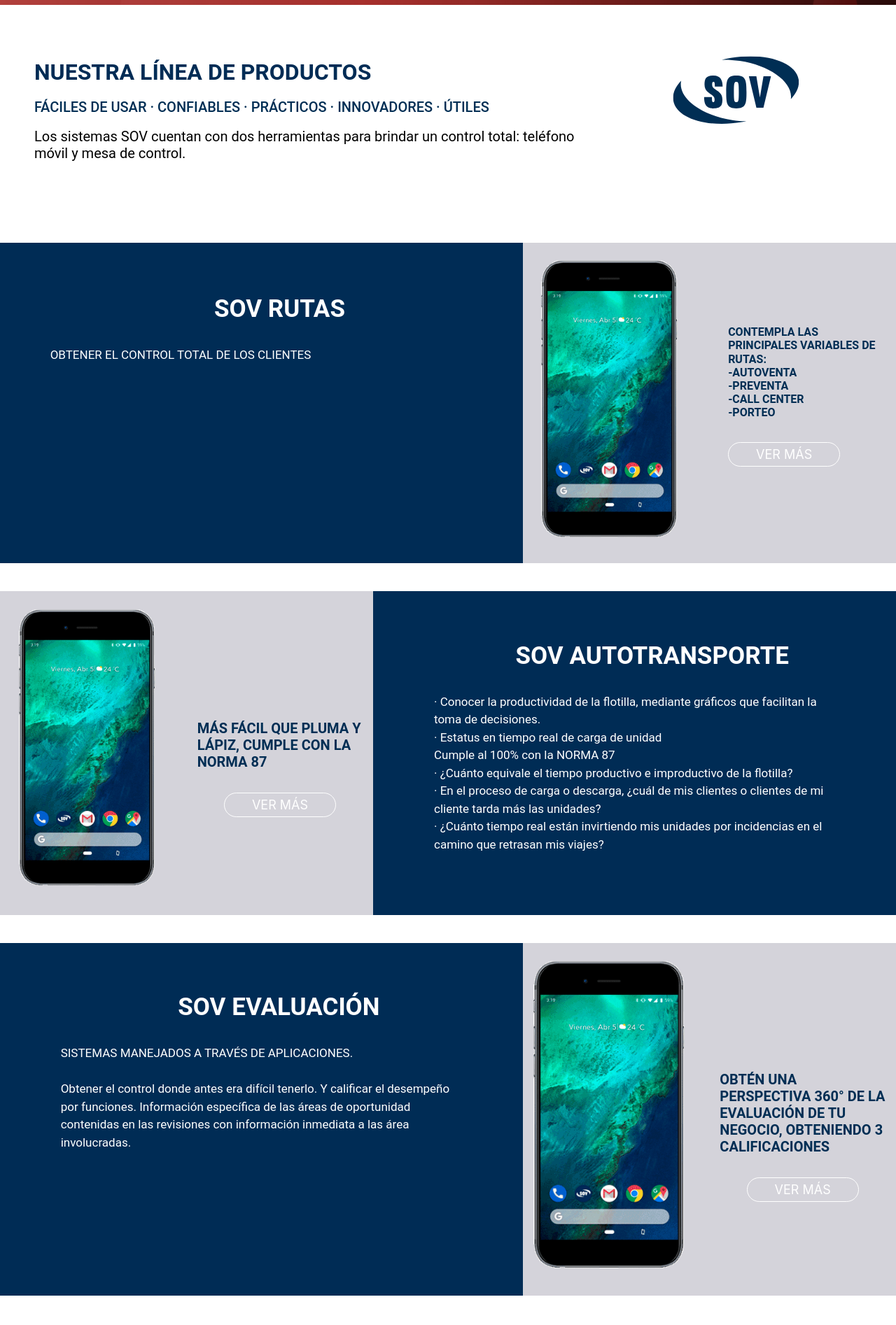
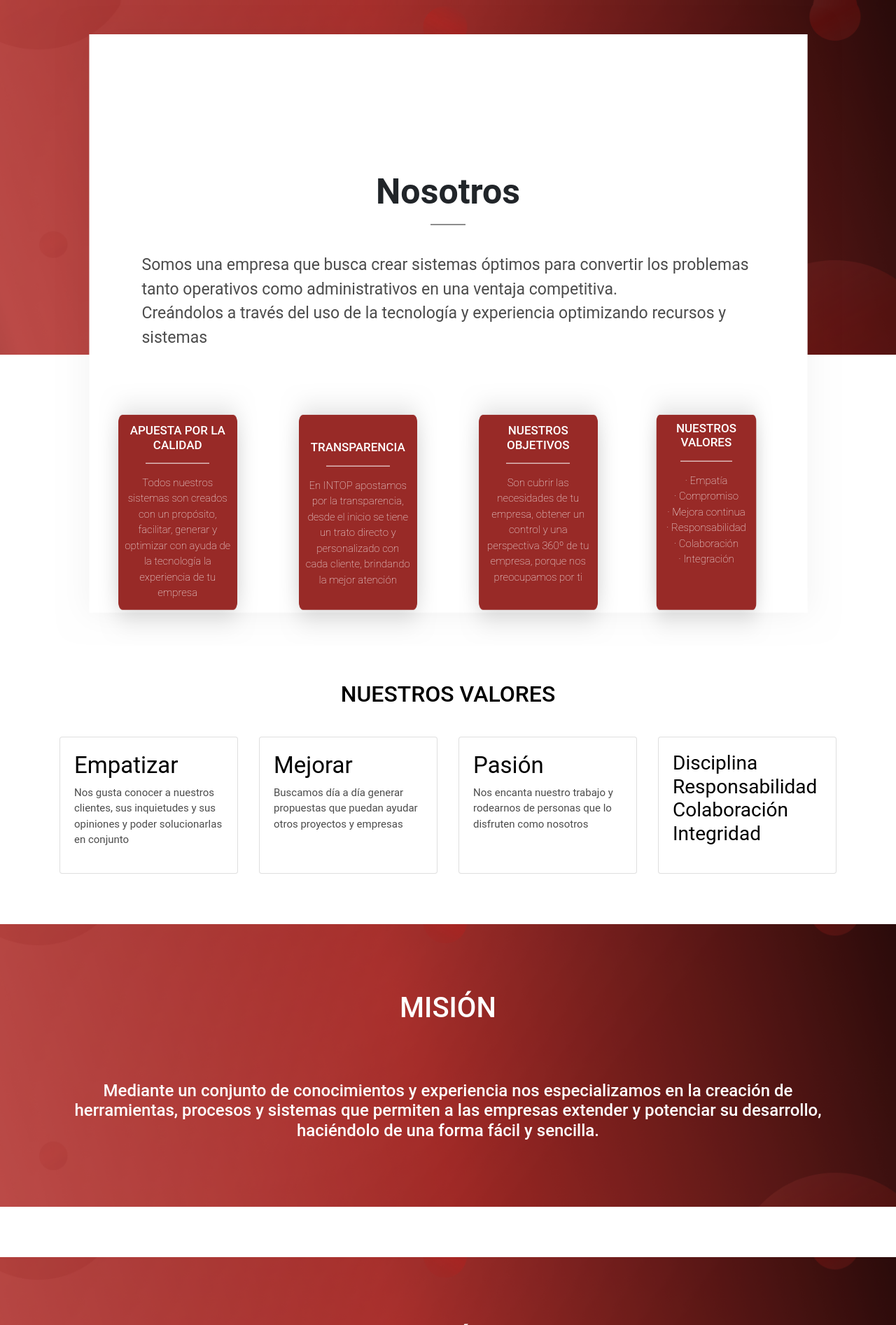
Before and after one commit to SergeantMini/susa2.0, a PHP site: page /nosotros.php in a window 1280 px wide. Shown: the part 309-2203 px from the top of the page at 70% size. Run offline with PHP 8.4, Linux system fonts and the light colour scheme.

Commit message:
Update nosotros.php

```diff
--- a/workspace/nosotros.php
+++ b/workspace/nosotros.php
@@ -4,11 +4,9 @@
     <!-- Required meta tags -->
     <meta charset="utf-8">
     <meta name="viewport" content="width=device-width, initial-scale=1, shrink-to-fit=no">
-
     <!-- Bootstrap CSS -->
     <link rel="stylesheet" href="https://stackpath.bootstrapcdn.com/bootstrap/4.3.1/css/bootstrap.min.css" integrity="sha384-ggOyR0iXCbMQv3Xipma34MD+dH/1fQ784/j6cY/iJTQUOhcWr7x9JvoRxT2MZw1T" crossorigin="anonymous">
     <link rel="stylesheet" type="text/css" href="estilos.css">
-
     <title>Intop Solutions</title>
   </head>
   <body>
@@ -27,15 +25,14 @@
             <a class="nav-link" style="color : white" href="index.php">INICIO</a>
           </li>
           <li class="nav-item">
-            <a class="nav-link" style="color : white" href="productos.php">PRODUCTOS
-            </a>
+            <a class="nav-link" style="color : white" href="productos.php">PRODUCTOS</a>
           </li>
           <li class="nav-item">
             <a class="nav-link" style="color : white" href="servicios.php">SERVICIOS</a>
           </li>
           <li class="nav-item active tabActiva">
-            <a class="nav-link" style="color : white" href="nosotros.php">NOSOTROS</a>
-            <span class="sr-only">(current)</span>
+            <a class="nav-link" style="color : white" href="nosotros.php">NOSOTROS
+            <span class="sr-only">(current)</span></a>
           </li>
           <li class="nav-item">
             <a class="nav-link" style="color : white" href="contacto.php">CONTACTO</a>
@@ -44,47 +41,203 @@
       </div>
     </div>
 </nav>
-
-<div  style="text-align:center;width:100%;">
-  <div class="row" style="display: flex;width:100%;">
-    <div class="col-sm-8 form-group" style="display: flex;display: -webkit-flex;flex-wrap: wrap;padding-left:5%;">
-      <div class="container">
-        <div class="row">
-          <h2 style="font-family: 'Roboto', sans-serif;
-                  	font-weight: bold;
-                  	text-align: left;
-                  	padding-top: 10%;
-                  	padding-bottom: 10px;
-                  	color: #002C55;">NUESTRA LÍNEA DE PRODUCTOS</h2>
+<div style="background-image: url('fondo-abajo.png');background-repeat: no-repeat;background-size:100% 500px;">
+   <div class="col-md-12" style="width:100%;">
+        <div style="background-image: url('Rectangulo_blanco_contacto.png');background-position:center;background-repeat: no-repeat;background-size:90% 100%;width:100%;padding-top:10%">
+          <div class="row" style="padding-top:0%;">
+          <div class="col-md-12" id="form_container" style="width:100%;padding-top:5%;padding-bottom-5%;">
+          <br><br>
+              <h2 style="font-family: 'Roboto', sans-serif;font-weight:bold;text-align:center;font-size:50px;">
+              Nosotros</h2>
+              <hr style="border-top: 2px solid #8d8d8d;width:50px;" align="center">
+              <br>
+          </div>
           </div>
           <div class="row">
-            <h5 style="font-family: 'Roboto', sans-serif;
+            <div class="col-md-12" style="width:100%">
+              <div style="position: relative; top: 50%;
+    left: 50%;
+    -webkit-transform: translate(-50%, -50%);
+    transform: translate(-50%, -50%);width:70%;text-align:left;">
+                <text style="	font-family: 'Roboto', sans-serif;
                           	font-weight: medium;
-                  	    text-align: left;
-                    	padding-bottom: 10px;
-                    	color: #002E54;">
-                   FÁCILES DE USAR · CONFIABLES · PRÁCTICOS · INNOVADORES · ÚTILES
-            </h5>
-        </div>
-        <div class="row">
-            <h5 style="font-family: 'Roboto', sans-serif;
-                  	    font-weight: normal;
-                  	    text-align: left;
-                    	padding-bottom: 20px;
-                    	color: #000000;">
-                Los sistemas SOV cuentan con dos herramientas para brindar un control total: teléfono móvil y mesa de control.
-            </h5>
+                          	color: #4c4c4c;
+                          	font-size: 23px;">
+                          	Somos una empresa que busca crear sistemas óptimos para convertir los problemas tanto operativos como administrativos en una ventaja competitiva.</br>
+                            Creándolos a través del uso de la tecnología y experiencia optimizando recursos y sistemas
+                </text>
               </div>
             </div>
           </div>
-    <div class="col-sm-4 form-group" style="display: flex;
+          <br><br>
+          <div class="row">
+          <style>
+            #textotarjetasrojas{
+                font-family: 'Roboto', sans-serif;
+                color:white;
+                text-align:center;
+                font-size:15px;
+                font-weight:lighter;
+            }
+          </style>
+            <div class="col-md-12" style="width:100%">
+                <div style="position: relative; top: 50%;
+    left: 50%;
+    -webkit-transform: translate(-50%, -50%);
+    transform: translate(-50%, -50%);width:80%;text-align:left;">
+                  <div class="row" >
+                    <div style="display: flex;display: -webkit-flex;flex-wrap: wrap;" class="col-sm-12 col-md-6 col-lg-3">
+                        <div id="carouselExampleIndicators2" class="carousel slide" data-ride="carousel" style="background-image: url('Rectangulo_vino.png');background-size: 100% 100%;padding-top:15%;text-align:center;">
+                        <div class="container" align="center" style="padding-top:10%;text-align:center;width:80%;">
+                              <h2 align="center" style="font-family: 'Roboto', sans-serif;color:white;text-align:center;font-size:17px;">
+                                APUESTA POR LA CALIDAD
+                              </h2>
+                              <hr style="border-top: 1px solid white;width:60%;" align="center">
+                              <p id="textotarjetasrojas">
+                                Todos nuestros sistemas son creados con un propósito, facilitar, generar y optimizar con ayuda de la tecnología la experiencia de tu empresa
+                              </p>
+                              <br><br>
+                        </div>
+                      </div>
+                </div>
+
+                <div style="display: flex;display: -webkit-flex;flex-wrap: wrap;" class="col-sm-12 col-md-6 col-lg-3">
+                        <div id="carouselExampleIndicators2" class="carousel slide" data-ride="carousel" style="background-image: url('Rectangulo_vino.png');background-size: 100% 100%;padding-top:15%;text-align:center;">
+                        <div class="container" align="center" style="padding-top:10%;text-align:center;width:80%;">
+                        <br>
+                              <h2 align="center" style="font-family: 'Roboto', sans-serif;color:white;text-align:center;font-size:17px;">
+                                TRANSPARENCIA
+                              </h2>
+                              <hr style="border-top: 1px solid white;width:60%;" align="center">
+                              <p id="textotarjetasrojas">
+                                En INTOP apostamos por la transparencia, desde el inicio se tiene un trato directo y personalizado con cada cliente, brindando la mejor atención
+                              </p>
+                              <br><br>
+                        </div>
+                      </div>
+                </div>
+
+                <div style="display: flex;display: -webkit-flex;flex-wrap: wrap;" class="col-sm-12 col-md-6 col-lg-3">
+                        <div id="carouselExampleIndicators2" class="carousel slide" data-ride="carousel" style="background-image: url('Rectangulo_vino.png');background-size: 100% 100%;padding-top:15%;text-align:center;">
+                        <div class="container" align="center" style="padding-top:10%;text-align:center;width:80%;">
+                              <h2 align="center" style="font-family: 'Roboto', sans-serif;color:white;text-align:center;font-size:17px;">
+                                NUESTROS OBJETIVOS
+                              </h2>
+                              <hr style="border-top: 1px solid white;width:60%;" align="center">
+                              <p id="textotarjetasrojas">
+                                Son cubrir las necesidades de tu empresa, obtener un control y una perspectiva 360º de tu empresa, porque nos preocupamos por ti
+                              </p>
+                              <br><br>
+                        </div>
+                      </div>
+                </div>
+
+                <div style="display: flex;display: -webkit-flex;flex-wrap: wrap;" class="col-sm-12 col-md-6 col-lg-3">
+                        <div id="carouselExampleIndicators2" class="carousel slide" data-ride="carousel" style="background-image: url('Rectangulo_vino.png');background-size: 100% 100%;padding-top:15%;text-align:center;">
+                        <div class="container" align="center" style="padding-top:10%;text-align:center;width:80%;">
+                              <h2 align="center" style="font-family: 'Roboto', sans-serif;color:white;text-align:center;font-size:17px;">
+                                NUESTROS VALORES
+                              </h2>
+                              <hr style="border-top: 1px solid white;width:60%;" align="center">
+                              <p style="font-family: 'Roboto', sans-serif;color:white;text-align:center;font-size:15px;font-weight:lighter;">
+                                · Empatía</br>
+                                · Compromiso</br>
+                                · Mejora continua</br>
+                                · Responsabilidad</br>
+                                · Colaboración</br>
+                                · Integración
+                              </p>
+                        </div>
+                      </div>
+                </div>
+
+                </div>
+            </div>
+          </div>
+        </div>
+    </div>
+</div>
+
+<div class="container">
+  <div class="row">
+    <div class="col-sm">
+      <h2 style="	font-family: 'Roboto', sans-serif;
+	font-weight: medium;
+	text-align: center;
+	padding-top: 50px;
+	padding-bottom: 10px; color: black;" class="titulo">NUESTROS VALORES</h2>
+    </div>
+  </div>
+</div>
+
+<br>
+
+<div class="container">
+  <div class="row">
+    <div style="display: flex;
   display: -webkit-flex;
-                                            flex-wrap: wrap;">
-      <div class="container">
-        <div class="row" style="padding-top:20%;">
-            <div class="container" style="text-align:center">
-                <img align="center" src="logo_sov.svg" style="width:70%;height:70%;"></img>
+  flex-wrap: wrap;" class="col-sm-12 col-md-6 col-lg-3">
+      <div class="card" style="flex:1;">
+  <div class="card-body">
+    <h5 style="text-align: left;
+	color: black;
+	font-size: 33px;
+	font-family: 'Roboto', sans-serif;
+	font-weight: normal;">Empatizar</h5>
+    <p style="text-align: left;
+	color: #4c4c4c;
+	font-size: 15px;
+	font-family: 'Roboto', sans-serif;
+	font-weight: normal;">Nos gusta conocer a nuestros clientes, sus inquietudes y sus opiniones y poder solucionarlas en conjunto</p>
   </div>
+</div>
+    </div>
+    <div style="display: flex;
+  display: -webkit-flex;
+  flex-wrap: wrap;" class="col-sm-12 col-md-6 col-lg-3">
+      <div class="card" style="flex:1;">
+  <div class="card-body">
+    <h5 style="text-align: left;
+	color: black;
+	font-size: 33px;
+	font-family: 'Roboto', sans-serif;
+	font-weight: normal;">Mejorar</h5>
+    <p style="text-align: left;
+	color: #4c4c4c;
+	font-size: 15px;
+	font-family: 'Roboto', sans-serif;
+	font-weight: normal;">Buscamos día a día generar propuestas que puedan ayudar otros proyectos y empresas</p>
+  </div>
+</div>
+    </div>
+    <div style="display: flex;
+  display: -webkit-flex;
+  flex-wrap: wrap;"  class="col-sm-12 col-md-6 col-lg-3">
+      <div class="card" style="flex:1;">
+  <div class="card-body">
+    <h5 style="text-align: left;
+	color: black;
+	font-size: 33px;
+	font-family: 'Roboto', sans-serif;
+	font-weight: normal;">Pasión</h5>
+    <p style="text-align: left;
+	color: #4c4c4c;
+	font-size: 15px;
+	font-family: 'Roboto', sans-serif;
+	font-weight: normal;">Nos encanta nuestro trabajo y rodearnos de personas que lo disfruten como nosotros</p>
+  </div>
+</div>
+    </div>
+    <div style="display: flex;
+  display: -webkit-flex;
+  flex-wrap: wrap;"  class="col-sm-12 col-md-6 col-lg-3">
+      <div class="card" style="flex:1;">
+  <div class="card-body">
+    <h5 style="text-align: left;
+	color: black;
+	font-size: 28px;
+	font-family: 'Roboto', sans-serif;
+	font-weight: normal;">Disciplina</br> Responsabilidad </br> Colaboración </br> Integridad</h5>
   </div>
 </div>
     </div>
@@ -93,239 +246,39 @@
 
 <br><br><br>
 
-<div style="width:100%;" align="center" style="text-align:center;">
-    <div class="row" align="center" style="display: flex;width:100%;">
-    <div class="col-sm-7 form-group" style="background-color: #002C55;display: flex;
-                                            display: -webkit-flex;
-                                            flex-wrap: wrap;">
-      <br>
-      <div class="box_item" id="sovrutasboxprod" align="center" style="width:100%;text-align:center;justify-content:center;">
-        <div class="row">
-        <!--div id="sovrutasboxprod-hover"><img src="laptop-ruta.gif"/></div-->
-          <h3 style="font-family: 'Roboto', sans-serif; width:100%;
-                  	font-weight: bold;
-                  	text-align: center;
-                  	padding-left: 7%;
-                  	padding-top:10%;
-                  	font-size: 35px;
-                  	color: #ffffff;">SOV RUTAS</h3>
+<div id="carouselExampleIndicators2" class="carousel slide" data-ride="carousel" style="background-image: url('fondo-frase.png');background-repeat: no-repeat;background-size:100% 100%;">
+  <div class="container" align="center" style="width:100%;">
+    <div align="center" class="row" style="text-align:center;width:100%;">
+      <h1 align="center" style="width:100%;font-family: 'Roboto', sans-serif;color:white;"><br><br>MISIÓN</h1>
     </div>
-        <br>
-        <div class="row" style="width:100%;">
-          <p style="font-family: 'Roboto', sans-serif;
-                    width: 100%;
-                  	font-weight: regular;
-                  	text-align: left;
-                  	padding-left: 10%;
-                  	padding-bottom:10%;
-                  	padding-right:10%;
-                  	font-size: 17px;
-                  	color: #ffffff;">
-                 OBTENER EL CONTROL TOTAL DE LOS CLIENTES
-          </p>
-        </div>
-      </div>
-    </div>
-    <div class="col-sm-5 form-group" style="background-color: #D4D3DA;display: flex;
-                                            display: -webkit-flex;
-                                            flex-wrap: wrap;">
-      <div style="width:100%;">
-          <div class="row">
-              <div class="col-sm-6 form-group" style="text-align:center;">
-              <div>
-                  <img src="celular_ruta_parte3.gif" align="center" style="padding-top:10%;max-width: 90%;max-height: 90%;"></img>
-              </div>
-          </div>
-          <div class="col-sm-6 form-group" style="padding-top:20%;">
-              <div>
-                    <h6 style="font-family: 'Roboto', sans-serif; width:90%;font-weight: bold;text-align: left;padding-left:%;padding-top:5%;color: #002E54;">
-                        CONTEMPLA LAS PRINCIPALES VARIABLES DE RUTAS:</br>
-                                    -AUTOVENTA</br>
-                                    -PREVENTA</br>
-                                    -CALL CENTER</br>
-                                    -PORTEO</br>
-                    </h6>
-                  	<br>
-                  	<form style="text-align: left;padding-left:5%;">
-                        <a href="sovrutas.php"><input type="button" href="sovrutas.php" value="VER MÁS" style="width:160px;height:35px;background-color:transparent;color:white;font-size:18px;border-radius: 20px;border: solid 1px #ffffff;"/></a>
-                    </form>
-              </div>
-          </div>
-          </div>
-      </div>
-    </div>
-  </div>
-</div>
-
-<br>
-
-<div style="width:100%;" align="center" style="text-align:center;">
-    <div class="row" align="center" style="display: flex;width:100%;">
-    <div class="col-sm-5 form-group" style="background-color: #D4D3DA;display: flex;
-                                            display: -webkit-flex;
-                                            flex-wrap: wrap;">
-      <div style="width:100%;">
-          <div class="row">
-              <div class="col-sm-6 form-group" style="text-align:center;">
-              <div>
-                  <img src="celular_ruta_parte3.gif" align="center" style="padding-top:10%;max-width: 90%;max-height: 90%;"></img>
-              </div>
-          </div>
-          <div class="col-sm-6 form-group" style="padding-top:30%;">
-                <div style="width:100%;">
-                    <h5 style="font-family: 'Roboto', sans-serif; width:100%;
-                      	font-weight: bold;
-                      	text-align: left;
-                      	padding-top:10%;
-                      	color: #002E54;">
-                      	MÁS FÁCIL QUE PLUMA Y LÁPIZ, CUMPLE CON LA NORMA 87
-                  	</h5>
-                  	<br>
-                  	<form>
-                        <a href="sovautotransporte.php"><input type="button" href="sovrutas.php" value="VER MÁS" style="padding-left:px;width:160px;height:35px;background-color:transparent;color:white;font-size:18px;border-radius: 20px;border: solid 1px #ffffff;"/></a>
-                    </form>
-              </div>
-          </div>
-          </div>
-      </div>
-    </div>
-    <div class="col-sm-7 form-group" style="background-color: #002C55;display: flex;
-                                            display: -webkit-flex;
-                                            flex-wrap: wrap;">
-      <br>
-      <div class="container">
-        <div class="row">
-          <h3 style="font-family: 'Roboto', sans-serif; width:100%;
-                  	font-weight: bold;
-                  	text-align: center;
-                  	padding-left: 7%;
-                  	padding-top:10%;
-                  	font-size: 35px;
-                  	color: #ffffff;">SOV AUTOTRANSPORTE</h3>
-        </div>
-        <br>
-        <div class="row">
-            <p style="font-family: 'Roboto', sans-serif;
-                  	font-weight: regular;
-                  	text-align: left;
-                  	padding-left: 10%;
-                  	padding-bottom:10%;
-                  	padding-right:10%;
-                  	font-size: 17px;
-                  	color: #ffffff;">
-                  	· Conocer la productividad de la flotilla, mediante gráficos que facilitan la toma de decisiones.</br>
-                    · Estatus en tiempo real de carga de unidad</br>
-                    Cumple al 100% con la NORMA 87</br>
-                    · ¿Cuánto equivale el tiempo productivo e improductivo de la flotilla? </br>
-                    · En el proceso de carga o descarga, ¿cuál de mis clientes o clientes de mi cliente tarda más las unidades?</br>
-                    · ¿Cuánto tiempo real están invirtiendo mis unidades por incidencias en el camino que retrasan mis viajes? </br>
-
-            </p>
-        </div>
-      </div>
-    </div>
-  </div>
-</div>
-
-<br>
-
-<div style="width:100%;" align="center" style="text-align:center;">
-    <div class="row" align="center" style="display: flex;width:100%;">
-    <div class="col-sm-7 form-group" style="background-color: #002C55;display: flex;
-                                            display: -webkit-flex;
-                                            flex-wrap: wrap;">
-      <br>
-      <div class="container">
-        <div class="row">
-          <h3 style="font-family: 'Roboto', sans-serif; width:100%;
-                  	font-weight: bold;
-                  	text-align: center;
-                  	padding-left: 7%;
-                  	padding-top:10%;
-                  	font-size: 35px;
-                  	color: #ffffff;">SOV EVALUACIÓN</h3>
-        </div>
-        <br>
-        <div class="row">
-            <p style="font-family: 'Roboto', sans-serif;
-                  	font-weight: regular;
-                  	text-align: left;
-                  	padding-left: 10%;
-                  	padding-bottom:10%;
-                  	padding-right:10%;
-                  	font-size: 17px;
-                  	color: #ffffff;">
-                  	 SISTEMAS MANEJADOS A TRAVÉS DE APLICACIONES.</br><br>
-                  	 Obtener el control donde antes era difícil tenerlo. Y calificar el desempeño por funciones. Información específica de las áreas de oportunidad contenidas en las revisiones con información inmediata a las área involucradas.
-            </p>
-        </div>
-      </div>
-    </div>
-    <div class="col-sm-5 form-group" style="background-color: #D4D3DA;display: flex;
-                                            display: -webkit-flex;
-                                            flex-wrap: wrap;">
-      <div style="width:100%;">
-          <div class="row">
-              <div class="col-sm-6 form-group" style="text-align:center;">
-              <div>
-                  <img src="celular_ruta_parte3.gif" align="center" style="padding-top:10%;max-width: 100%;max-height: 100%;"></img>
-              </div>
-          </div>
-          <div class="col-sm-6 form-group" style="padding-top:30%;">
-              <div>
-                  <h5 style="font-family: 'Roboto', sans-serif; width:100%;
-                  	font-weight: bold;
-                  	text-align: left;
-                  	padding-top:10%;
-                  	color: #002E54;">
-                  	OBTÉN UNA PERSPECTIVA 360° DE LA EVALUACIÓN DE TU NEGOCIO, OBTENIENDO 3 CALIFICACIONES
-                  </h5>
-                  	<br>
-                  	<form>
-                        <a href="sovevaluacion.php"><input type="button" href="sovrutas.php" value="VER MÁS" style="padding-left:px;width:160px;height:35px;background-color:transparent;color:white;font-size:18px;border-radius: 20px;border: solid 1px #ffffff;"/></a>
-                    </form>
-              </div>
-          </div>
-          </div>
-      </div>
-    </div>
-  </div>
-</div>
-
-
-<br><br>
-
-<div id="carouselExampleIndicators2" class="carousel slide" data-ride="carousel" style="background-image: url('fondo_parte4.png');background-repeat: no-repeat;background-size:100% 100%;">
-  <div class="container">
-      <div class="row" align="center" style="text-align:center;width:100%;">
-          <p align="center" style="width:100%;font-family: 'Roboto', sans-serif;color:white;text-align:center;font-size:28px;"><br><br>Nuestros sistemas convierten tu problemática en ventajas competitivas
-        </p>
-        <br>
-      </div>
-      <br>
-      <div class="row" style="width:100%;">
-          <table align="center" style="text-align:center;width:50%;">
-          <tr>
-          <td>
-            <img src="icono eficacia_parte4_productos.png"></img>
-          </td>
-          <td>
-            <img src="icono utilidades_parte4_productos.png"></img>
-          </td>
-          </tr>
-        </table>
-      </div>
-      <br><br>
-      <div class="row" style="width:100%;">
-          <h3 style="font-family: 'Roboto', sans-serif;color:white;text-align:center;font-size:35px;width:100%;">EFICACIA  =  UTILIDADES</br></br></br></h3>
+    <br><br><br>
+    <div class="row" style="text-align:center;width:100%;">
+      <h4 style="width:100%;font-family: 'Roboto', sans-serif;color:white;text-align:center;">
+        Mediante un conjunto de conocimientos y experiencia nos especializamos en la creación de herramientas, procesos y sistemas que permiten a las empresas extender y potenciar su desarrollo, haciéndolo de una forma fácil y sencilla.
+        </br></br></br></br>
+      </h4>
     </div>
   </div>
 </div>
 
 <br><br><br>
 
+<div id="carouselExampleIndicators3" class="carousel slide" data-ride="carousel" style="background-image: url('fondo-frase.png');background-repeat: no-repeat;background-size:100% 100%;">
+  <div class="container" align="center" style="width:100%;">
+    <div align="center" class="row" style="text-align:center;width:100%;">
+      <h1 align="center" style="width:100%;font-family: 'Roboto', sans-serif;color:white;"><br><br>VISIÓN</h1>
+    </div>
+    <br><br><br>
+    <div class="row" style="text-align:center;width:100%;">
+      <h4 style="width:100%;font-family: 'Roboto', sans-serif;color:white;text-align:center;">
+      A través de la tecnología buscamos soluciones que contribuyen a resolver de manera efectiva, rápida y eficiente algunos de los problemas que día a día se presentan en su empresa.
+Alcance en reportería y análisis a nivel operativo, gerencial y de consejos de administración, que coadyuvan a la toma de decisiones.
+</br></br></br></br></h4>
+    </div>
+  </div>
+</div>
+
 <!-- Footer -->
-
 <?php include "./footer.html" ?>
 
     <!-- JavaScript -->
```
Lines whose indentation alone changed are shown as unchanged.
